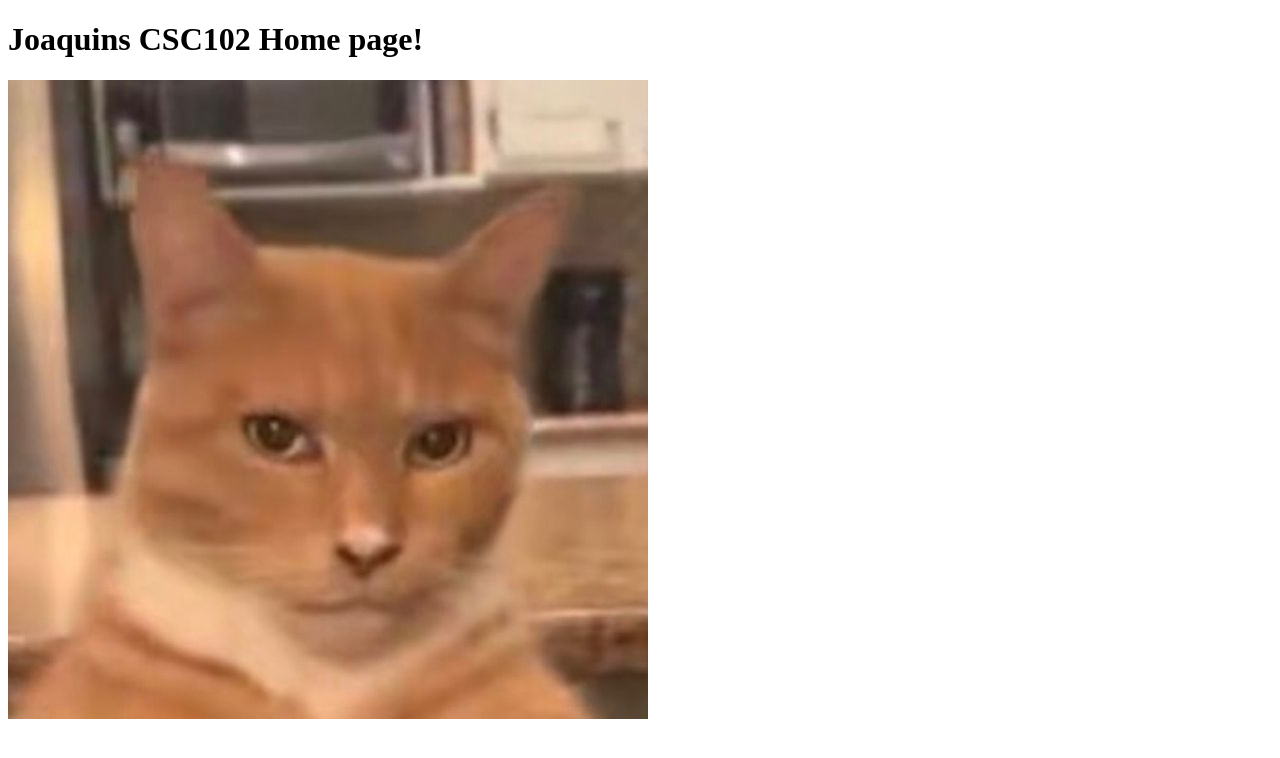
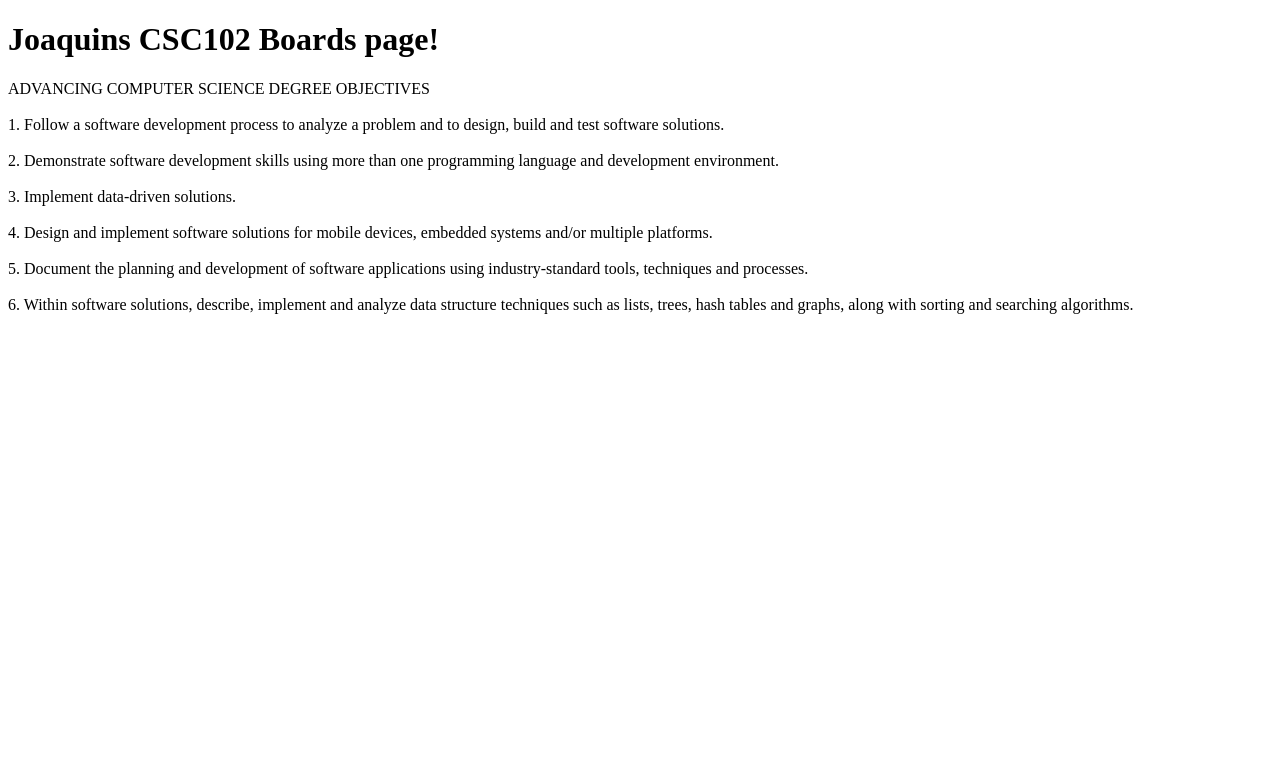
Before and after one commit to KeemZzz/CSC102, a plain HTML site: page boards.html in a window 1280 px wide. Drawn offline with Linux system fonts and the light colour scheme.

Commit message:
Update boards.html

```diff
--- a/boards.html
+++ b/boards.html
@@ -9,20 +9,33 @@
 <!-- Keep the tag so the website looks good on desktop or mobile-->
     <meta name="viewport" content="width=device-width, initial-scale=1.0">
     <!-- This is the text that will appear in the browser-->
-    <title>CSC102 Home page</title>
+    <title>CSC102 Boards page</title>
 
     <!-- Add A  link to the CSS file-->
-    <link rel="stylesheet" href="main.css">
+       <link rel="stylesheet" href="main.css">
 
 </head>
 <!-- Page context will go here-->
 <body>
     <!-- Add page heading to the page title, 1 h1 per page-->
-<h1>Joaquins CSC102 Home page!</h1>
-<!-- This will tag will hold our meme-->
+<h1>Joaquins CSC102 Boards page!</h1>
+<!-- This will paragraph tag
+     will hold our meme-->
 <p>
-    <!-- This is my meme-->
-    <img id="Meme" src="Meme.jpg" alt="Meme Image">
+    ADVANCING COMPUTER SCIENCE DEGREE OBJECTIVES<br><br>
+1. Follow a software development process to analyze a problem and to design, build and test software solutions.
+<br><br>
+2. Demonstrate software development skills using more than one programming language and development environment.
+<br><br>
+3. Implement data-driven solutions.
+<br><br>
+4. Design and implement software solutions for mobile devices, embedded systems and/or multiple platforms.
+<br><br>
+5. Document the planning and development of software applications using industry-standard tools, techniques and
+processes.
+<br><br>
+6. Within software solutions, describe, implement and analyze data structure techniques such as lists, trees, hash tables and
+graphs, along with sorting and searching algorithms.
 </p>
 
 </body>
```
